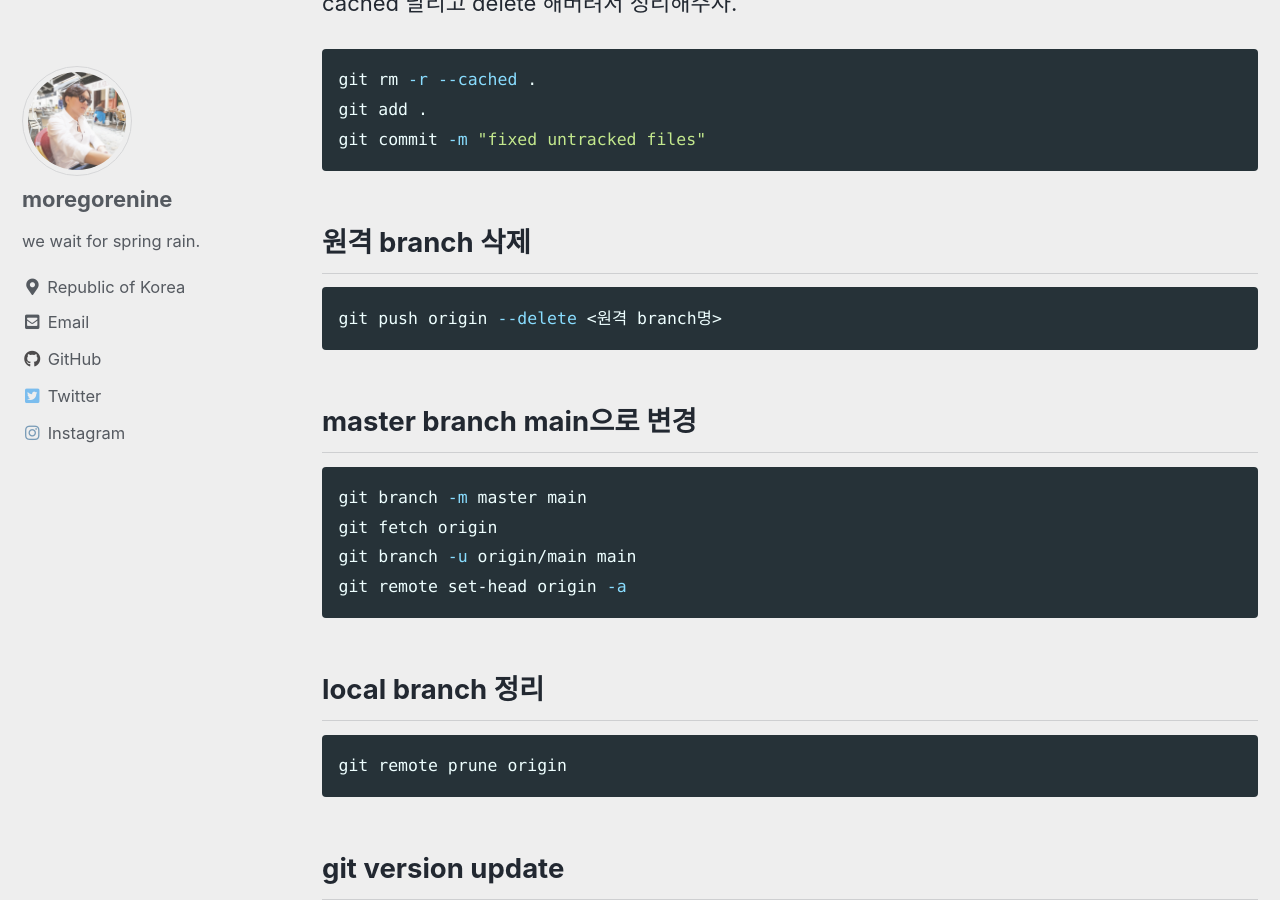
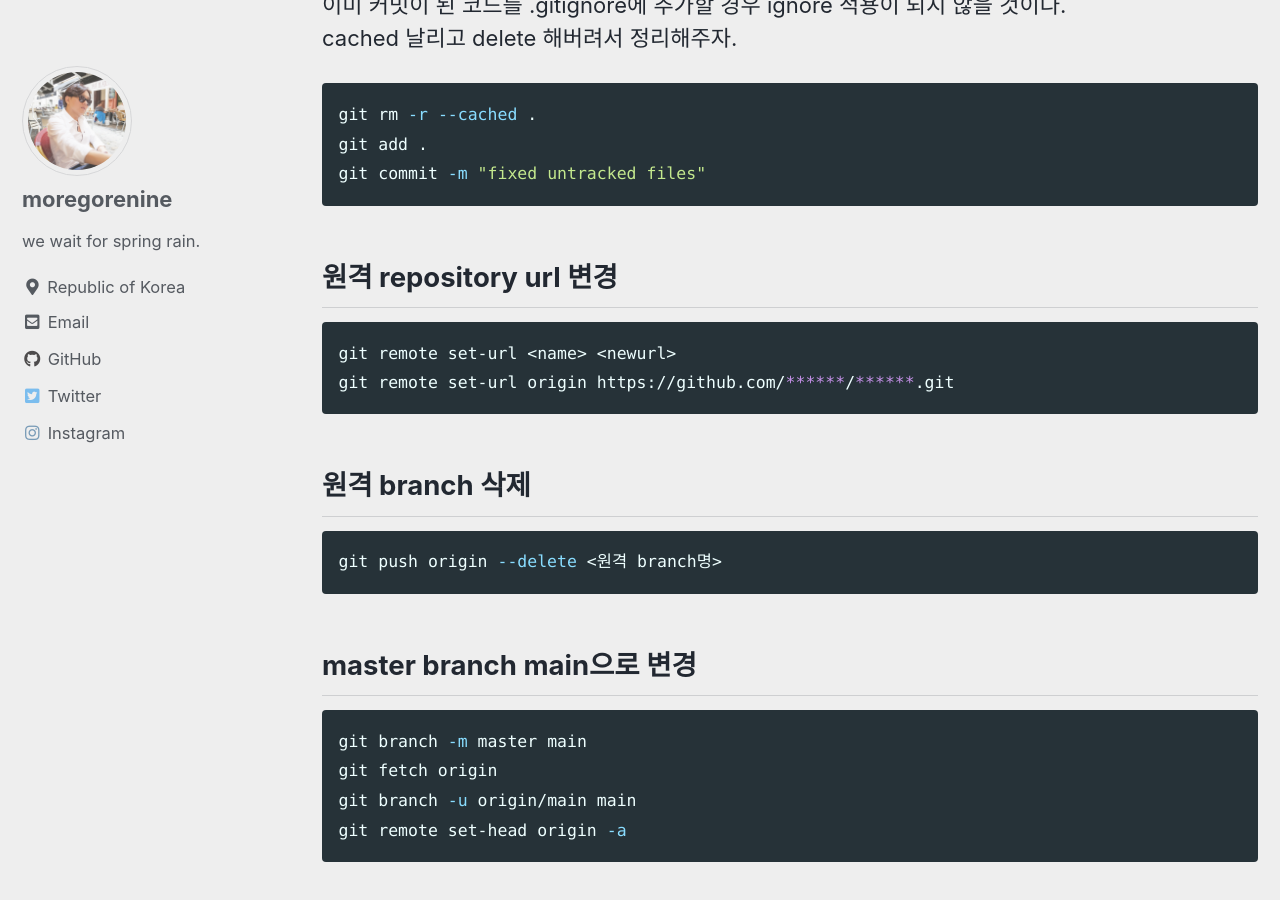
Before and after one commit to moregorenine/moregorenine.github.io, a Jekyll site: the page built from _posts/git/2021-7-1-git.md, in a window 1280 px wide and 900 px high, scrolled down 2810 px. Built offline with Jekyll 4.4.1, drawn with Linux system fonts in a browser that asks for light colours; cached includes are drawn as plain includes; comment, search, counter and statistics services are not loaded.

Commit message:
Update 2021-7-1-git.md

````diff
--- a/_posts/git/2021-7-1-git.md
+++ b/_posts/git/2021-7-1-git.md
@@ -81,6 +81,12 @@ git add .
 git commit -m "fixed untracked files"
 ```
 
+## 원격 repository url 변경
+```bash
+git remote set-url <name> <newurl>
+git remote set-url origin https://github.com/******/******.git
+```
+
 ## 원격 branch 삭제
 ```bash
 git push origin --delete <원격 branch명>
````
